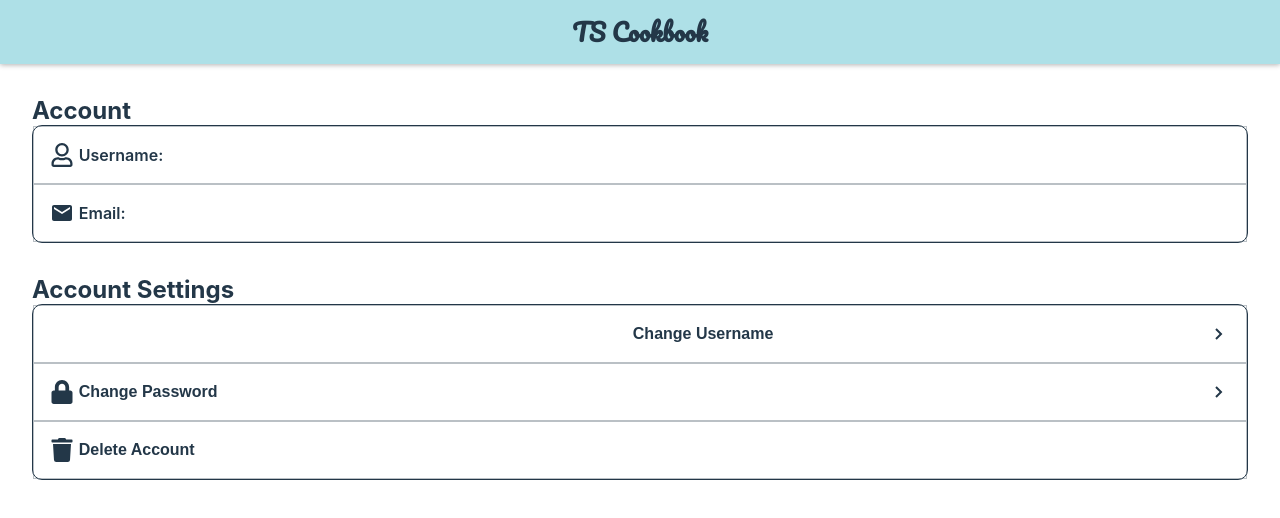
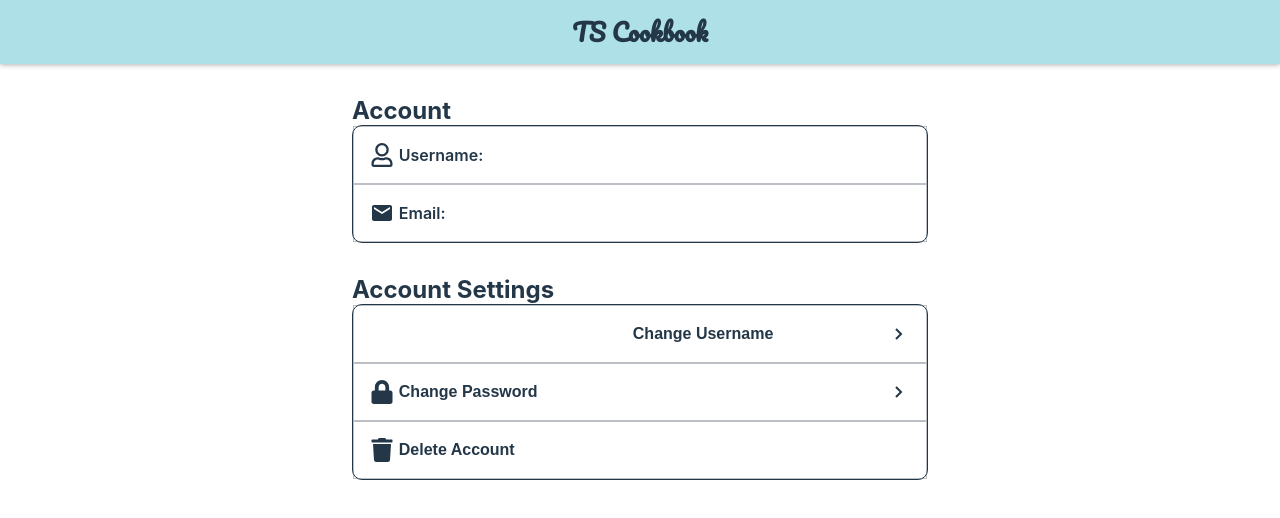
Before and after one commit to Smoopfrog/tscookbook, a React (Create React App) app in the folder frontend/: page /account in a window 1280 px wide. Shown: the top 518 px of the page. Built offline with nearby package versions, Linux system fonts and the light colour scheme; no server answers; some icons are missing.

Commit message:
add viewports for account

```diff
--- a/frontend/src/Styles/AccountPage.css
+++ b/frontend/src/Styles/AccountPage.css
@@ -1,5 +1,17 @@
+/*
+  SPACING SYSTEM (px)
+  2 / 4 / 8 / 12 / 16 / 24 / 32 / 48 / 64 / 80 / 96 / 128
+
+  FONT SIZE SYSTEM (px)
+  10 / 12 / 14 / 16 / 18 / 20 / 24 / 30 / 36 / 44 / 52 / 62 / 74 / 86 / 98
+*/
 .account-page {
+  display: flex;
+  flex-direction: column;
+  justify-content: center;
   padding: 2rem;
+  width: 100vw;
+  margin: 0 auto;
 }
 
 .account-page-section {
@@ -49,6 +61,9 @@
 }
 .account-page-drawer button .rotate {
   transform: rotate(0);
+}
+.account-page-drawer button:hover {
+  cursor: pointer;
 }
 
 .account-username-form,
@@ -111,4 +126,15 @@
 }
 .account-form-input .icon {
   margin: 0 0.5rem;
+}
+
+@media screen and (min-width: 768px) {
+  .account-page {
+    width: 70%;
+  }
+}
+@media screen and (min-width: 992px) {
+  .account-page {
+    width: 50%;
+  }
 }/*# sourceMappingURL=AccountPage.css.map */
--- a/frontend/src/Styles/AccountPage.scss
+++ b/frontend/src/Styles/AccountPage.scss
@@ -1,5 +1,12 @@
+@import "./Variables.scss";
+
 .account-page {
+  display: flex;
+  flex-direction: column;
+  justify-content: center;
   padding: 2rem;
+  width: 100vw;
+  margin: 0 auto;
 }
 
 .account-page-section {
@@ -55,6 +62,10 @@
     .rotate {
       transform: rotate(0);
     }
+  }
+
+  button:hover {
+    cursor: pointer;
   }
 }
 
@@ -123,3 +134,21 @@
     margin: 0 0.5rem;
   }
 }
+
+// @media screen and (min-width: $breakpoint-small) {
+// }
+
+@media screen and (min-width: $breakpoint-medium) {
+  .account-page {
+    width: 70%;
+  }
+}
+
+@media screen and (min-width: $breakpoint-large) {
+  .account-page {
+    width: 50%;
+  }
+}
+
+// @media screen and (min-width: $breakpoint-xlarge) {
+// }
```
Also changed, not shown: 1 other file (tests, documents, lock files or other folders).
